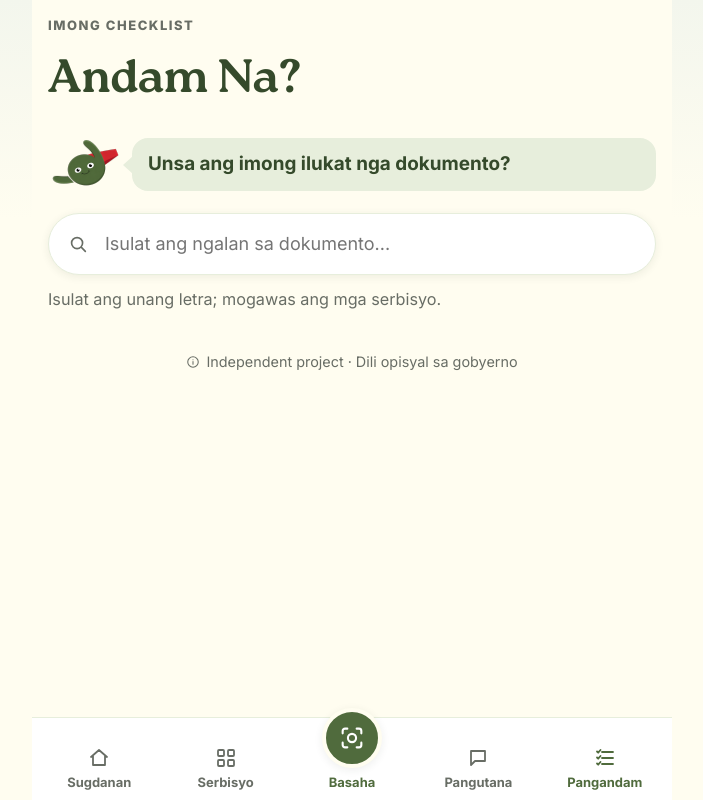
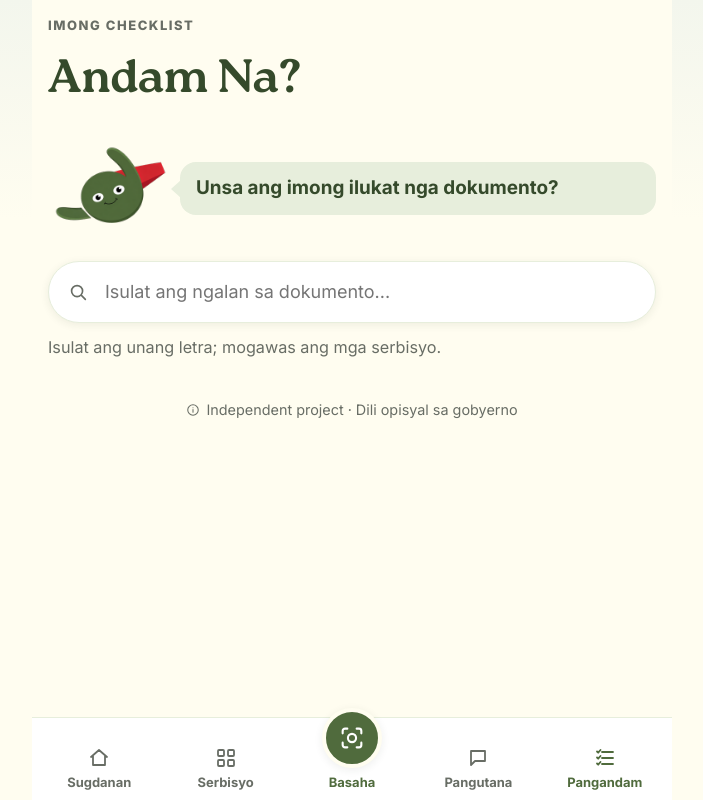
Before and after one commit to methuselahnoreen/AyaSib, a Next.js app in the folder frontend/: page /checklist in a window 1280 px wide. Shown: the whole page, without its empty margins (288-991 px from the left). Built offline with nearby package versions, Linux system fonts and the light colour scheme.

Commit message:
fix(tsconfig): restore jsx=preserve; enlarge Aya on the checklist picker
Next handles JSX itself, so jsx=preserve is the correct setting (reverts a react-jsx value that came in via a merge). Also make Aya bigger (72px -> 120px) in the Pangandam type-ahead prompt.

```diff
--- a/frontend/src/app/globals.css
+++ b/frontend/src/app/globals.css
@@ -621,7 +621,7 @@ main { padding: calc(16px + env(safe-area-inset-top, 0px)) 16px 16px; display: f
 
 /* Aya asking the question */
 .aya-ask { display: flex; align-items: center; gap: 12px; }
-.aya-ask-img { flex: none; width: 72px; height: 72px; }
+.aya-ask-img { flex: none; width: 120px; height: 120px; }
 .aya-ask-bubble {
   position: relative; flex: 1; margin: 0;
   background: var(--sage); border-radius: 16px; padding: 14px 16px;
--- a/frontend/tsconfig.json
+++ b/frontend/tsconfig.json
@@ -15,7 +15,7 @@
     "moduleResolution": "bundler",
     "resolveJsonModule": true,
     "isolatedModules": true,
-    "jsx": "react-jsx",
+    "jsx": "preserve",
     "incremental": true,
     "plugins": [
       {
```
